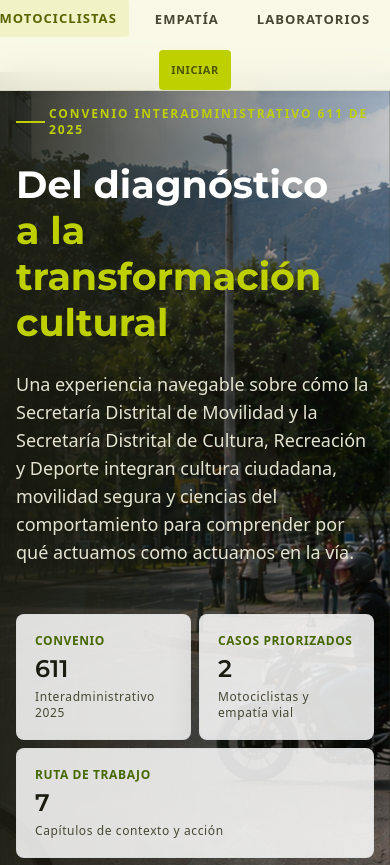
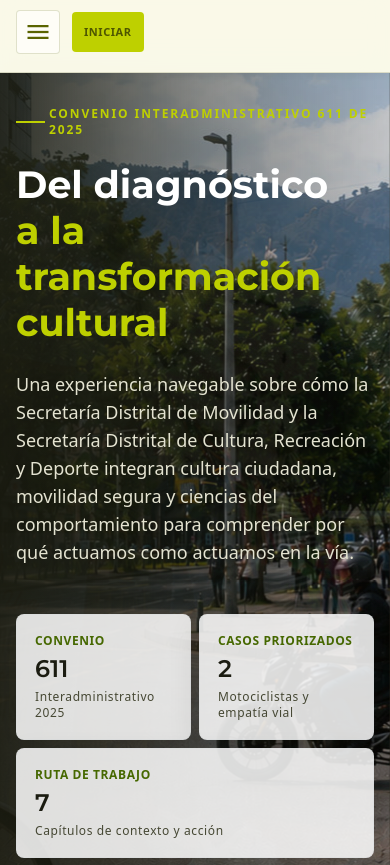
Before and after one commit to observatoriocultura/movilidad, a Vue app: page / in a window 390 px wide. Shown: the top 865 px of the page. Built offline with nearby package versions, Linux system fonts and the light colour scheme.

Commit message:
portada menu responsive

```diff
--- a/src/views/2026/PortadaView.vue
+++ b/src/views/2026/PortadaView.vue
@@ -2,6 +2,8 @@
 import { onBeforeUnmount, onMounted, ref } from 'vue'
 import logoAquiSi from '../../assets/images/app/logos-distrito-aqui-si-pasa-mi-ciudad-mi casa.svg'
 import logoBogota from '../../assets/images/app/logos-distrito-bogota-estrella.svg'
+
+const menuAbierto = ref(false)
 
 const portadaBase = `${import.meta.env.BASE_URL}2026/tablero_1/portada/`
 const imagenesPortada = [
@@ -24,6 +26,10 @@ const cambiarImagen = (indice) => {
 
   imagenActiva.value = indice
   iniciarCarrusel()
+}
+
+const cerrarMenu = () => {
+  menuAbierto.value = false
 }
 
 const avanzarImagen = () => {
@@ -81,15 +87,33 @@ const insights = [
 <template>
   <header class="topbar">
     <nav class="topbar__inner" aria-label="Navegación principal">
-      <div class="navlinks" aria-label="Secciones principales">
-        <RouterLink to="/contenidos/primer_hallazgo">Hallazgos</RouterLink>
-        <RouterLink to="/contenidos/motociclistas">Motociclistas</RouterLink>
-        <RouterLink to="/contenidos/empatia_a">Empatía</RouterLink>
-        <RouterLink to="/contenidos/laboratorios_a">Laboratorios</RouterLink>
-        <RouterLink to="/contenidos/aprendizajes_a">Aprendizajes</RouterLink>
+      <button
+        class="menu-toggle"
+        type="button"
+        :aria-expanded="menuAbierto"
+        aria-controls="portada-menu"
+        :aria-label="menuAbierto ? 'Cerrar menú principal' : 'Abrir menú principal'"
+        @click="menuAbierto = !menuAbierto"
+      >
+        <span class="material-symbols-outlined" aria-hidden="true">
+          {{ menuAbierto ? 'close' : 'menu' }}
+        </span>
+      </button>
+
+      <div
+        id="portada-menu"
+        class="navlinks"
+        :class="{ 'navlinks--open': menuAbierto }"
+        aria-label="Secciones principales"
+      >
+        <RouterLink to="/contenidos/primer_hallazgo" @click="cerrarMenu">Hallazgos</RouterLink>
+        <RouterLink to="/contenidos/motociclistas" @click="cerrarMenu">Motociclistas</RouterLink>
+        <RouterLink to="/contenidos/empatia_a" @click="cerrarMenu">Empatía</RouterLink>
+        <RouterLink to="/contenidos/laboratorios_a" @click="cerrarMenu">Laboratorios</RouterLink>
+        <RouterLink to="/contenidos/aprendizajes_a" @click="cerrarMenu">Aprendizajes</RouterLink>
       </div>
 
-      <RouterLink class="report-button" to="/contenidos">Iniciar</RouterLink>
+      <RouterLink class="report-button" to="/contenidos" @click="cerrarMenu">Iniciar</RouterLink>
     </nav>
   </header>
 
@@ -202,3 +226,105 @@ const insights = [
   </main>
 
 </template>
+
+<style scoped>
+.menu-toggle {
+  display: none;
+}
+
+@media (max-width: 1120px) {
+  .topbar__inner {
+    gap: 12px;
+  }
+
+  .navlinks {
+    gap: 6px;
+    font-size: 11px;
+  }
+
+  .navlinks a {
+    padding-inline: 8px;
+  }
+}
+
+@media (max-width: 760px) {
+  .topbar__inner {
+    min-height: 64px;
+    padding: 10px 16px;
+    display: grid;
+    grid-template-columns: 44px auto minmax(0, 1fr);
+    gap: 8px 12px;
+  }
+
+  .menu-toggle {
+    grid-column: 1;
+    grid-row: 1;
+    width: 44px;
+    height: 44px;
+    padding: 0;
+    display: inline-grid;
+    place-items: center;
+    border: 1px solid rgba(90, 100, 0, 0.18);
+    border-radius: 4px;
+    background: rgba(255, 255, 255, 0.64);
+    color: var(--primary);
+    cursor: pointer;
+  }
+
+  .menu-toggle:focus-visible {
+    outline: 2px solid var(--primary-bright);
+    outline-offset: 2px;
+  }
+
+  .menu-toggle .material-symbols-outlined {
+    font-size: 28px;
+    line-height: 1;
+  }
+
+  .report-button {
+    grid-column: 2;
+    grid-row: 1;
+    justify-self: start;
+  }
+
+  .navlinks {
+    width: 100%;
+    max-height: 0;
+    grid-column: 1 / -1;
+    grid-row: 2;
+    display: grid;
+    grid-template-columns: repeat(2, minmax(0, 1fr));
+    gap: 8px;
+    overflow: hidden;
+    opacity: 0;
+    pointer-events: none;
+    transition:
+      max-height 220ms ease,
+      opacity 160ms ease;
+  }
+
+  .navlinks--open {
+    max-height: 280px;
+    opacity: 1;
+    pointer-events: auto;
+  }
+
+  .navlinks a {
+    min-height: 40px;
+    padding: 10px 12px;
+    display: flex;
+    align-items: center;
+    justify-content: center;
+    border: 1px solid rgba(199, 200, 173, 0.6);
+    background: rgba(255, 255, 255, 0.48);
+    text-align: center;
+    white-space: normal;
+  }
+}
+
+@media (max-width: 420px) {
+  .navlinks {
+    grid-template-columns: 1fr;
+  }
+}
+</style>
```
